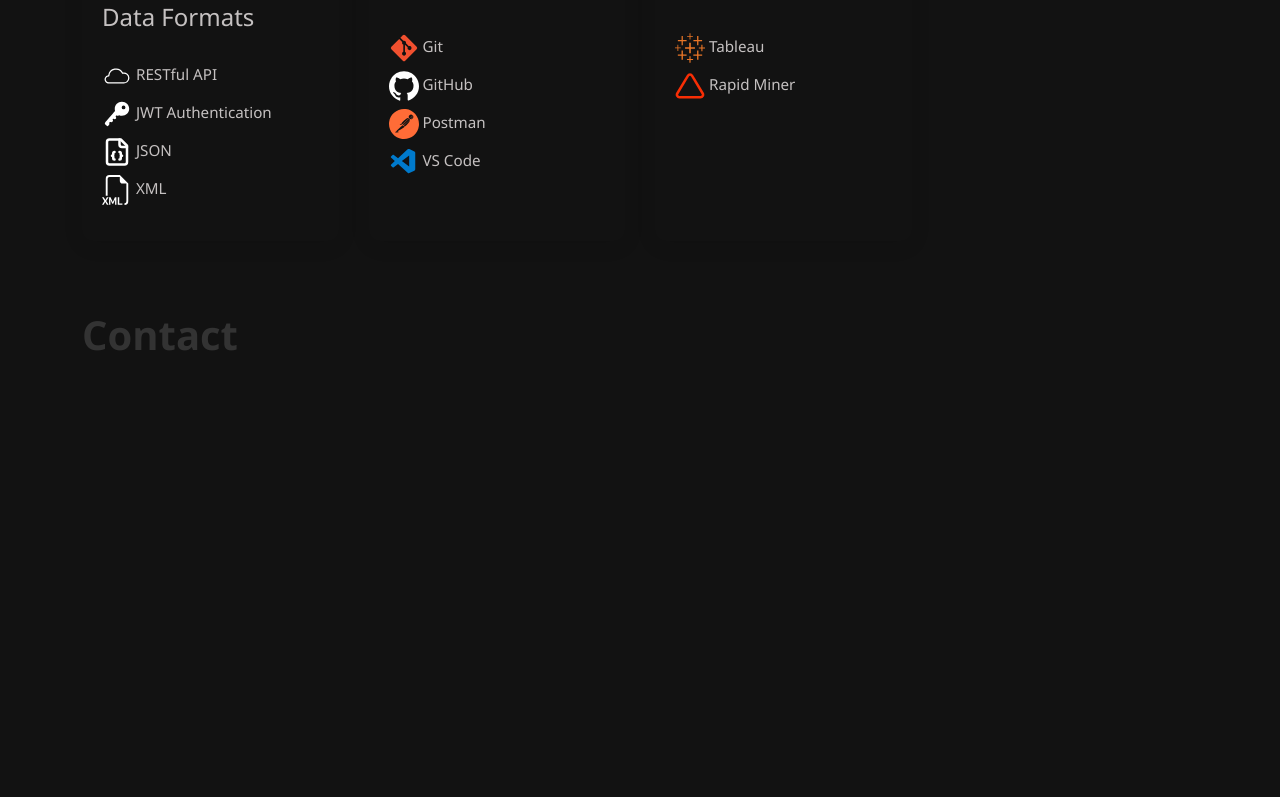
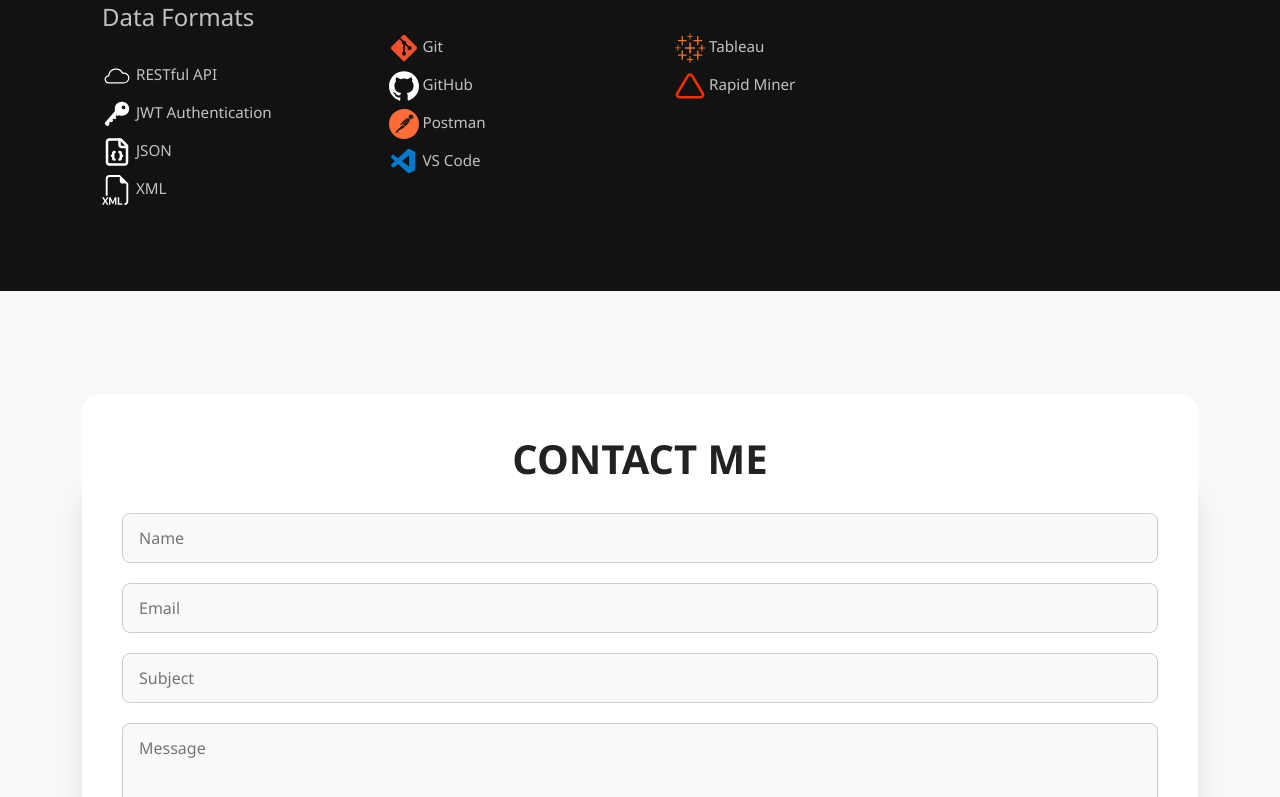
Before and after one commit to AngelikiMt/myPortfolio, a React (Vite) app: page / in a window 1280 px wide. Shown: the part 1955-2752 px from the top of the page. Before the commit the page ends 2334 px from the top, so only its background shows below. Built offline with nearby package versions, Linux system fonts and the light colour scheme.

Commit message:
Adding contact section and editing download my CV button

```diff
--- a/src/components/Banner.jsx
+++ b/src/components/Banner.jsx
@@ -1,8 +1,8 @@
 import { Container, Row, Col } from "react-bootstrap";
-import { BsArrowRightCircle } from "react-icons/bs";
 import myPhoto from '../assets/myPhoto.png';
 import '../components/Banner.css';
 import myCV from '/src/assets/CV-Angeliki_Matta.pdf';
+import { FiDownload } from "react-icons/fi";
 
 const Banner = () => {
 
@@ -15,7 +15,7 @@ const Banner = () => {
                     <h1>Hi, I am Angeliki <br/> Software Developer</h1>
                     <p>I am currently pursuing an MSc in Enterprice Software Systems Development. My professional journey has taken me to a Web Development internship, freelance Web Development work and a wide range of personal projects and online courses that supported built my strong programming fundamentals.<br/><br/>I specialize in both frontend and backend development transforming ideas into functional responsive digital experiences using clean code and modern technologies.</p>
                     <a href={myCV} download target="_blank" rel="noopener noreferrer" className="cv-button">
-                        <button>Get my CV <BsArrowRightCircle size={30}></BsArrowRightCircle></button>
+                        <button>Download my CV <FiDownload size={30} /></button>
                     </a>
                     </Col>
                     <Col xs={12} md={6} xl={5}>
--- a/src/components/Contact.css
+++ b/src/components/Contact.css
@@ -1,11 +1,68 @@
-.constact {
-    text-align: left;
-    background-color: #f9f9f9;
+.contact {
+  display: flex;
+  justify-content: center;
+  align-items: center;
+  min-height: 100vh;
+  background: #f9f9f9;
+  padding: 60px 20px;
 }
 
-.contact h2 {
-    font-size: 2.5rem;
-    margin: 20px 0;
-    color: #333;
-    font-weight: 700;
+.contact-box {
+  background: #ffffff;
+  padding: 40px;
+  border-radius: 16px;
+  box-shadow: 0 100px 30px rgba(0, 0, 0, 0.1);
+  opacity: 0;
+  transform: translateY(30px);
+  transition: all 0.8s ease-in-out;
 }
+
+.contact-box.show {
+  opacity: 1;
+  transform: translateY(0);
+}
+
+.contact-title {
+  text-align: center;
+  margin-bottom: 30px;
+  font-size: 2.5rem;
+  font-weight: 700;
+  color: #222;
+}
+
+.form-group {
+  margin-bottom: 20px;
+}
+
+input,
+textarea {
+  width: 100%;
+  padding: 12px 16px;
+  border: 1px solid #ccc;
+  border-radius: 8px;
+  font-size: 1rem;
+  background-color: #f9f9f9;
+  transition: border-color 0.3s ease;
+}
+
+input:focus,
+textarea:focus {
+  border-color: #ee8ad0;
+  outline: none;
+  background-color: #fff;
+}
+
+.contact-btn {
+  background-color: #ee8ad0;
+  color: #fff;
+  padding: 14px 28px;
+  border: none;
+  border-radius: 8px;
+  font-size: 1rem;
+  cursor: pointer;
+  transition: background-color 0.3s ease;
+}
+
+.contact-btn:hover {
+  background-color: #ee5bc2;
+}
--- a/src/components/Contact.jsx
+++ b/src/components/Contact.jsx
@@ -1,18 +1,69 @@
 import { Container, Row, Col } from "react-bootstrap";
 import '../components/Contact.css';
+import { useState } from "react";
+import TrackVisibility from 'react-on-screen';
 
 const Contact = () => {
+    const [formData, setFormData] = useState({
+        name: '',
+        email: '',
+        subject: '',
+        message: ''
+    });
+
+    const [status, setStatus] = useState('');
+
+    const handleChange = (e) => {
+        setFormData({ ...formData, [e.target.name]: e.target.value });
+    };
+
+    const handleSubmit = async (e) => {
+        e.preventDefault();
+        setStatus('Sending...');
+
+        try {
+            const response = await fetch("http://localhost:5173/contact", {
+                method: 'POST',
+                headers: { ' Content-Type': 'application/json' },
+                body: JSON.stringify(formData)
+            });
+
+            const result = await respomse.json();
+            if (result.code === 200) {
+                setStatus('Message sent successfully!');
+                setFormData({ name: '', email: '', subject: '', message: '' });
+            } else {
+                setStatus('Something went wrong. Try again later.');
+            }
+        } catch (error) {
+            setStatus('Error sending message.');
+        }
+    };
+
     return (
-        <section className="contact" id="contact">
+       <section className="contact" id="contact">
             <Container>
-                <Row>
-                    <Col>
-                        <h2>Contact</h2>
-                    </Col>
+                <Row className="justify-content-center">
+                    <TrackVisibility>
+                        {({ isVisible }) => (
+                            <div className={`contact-box ${isVisible ? "show" : ""}`}>
+                                <h2 className="contact-title">CONTACT ME</h2>
+                                <form onSubmit={handleSubmit}>
+                                    <input type="text" class="form-group" name="name" placeholder="Name" value={formData.name} onChange={handleChange} required />
+                                    <input type="email" class="form-group" name="email" placeholder="Email" value={formData.email} onChange={handleChange} required />
+                                    <input type="text" class="form-group" name="subject" placeholder="Subject" value={formData.subject} onChange={handleChange} required />
+                                    <textarea class="form-group" name="message" placeholder="Message" rows="6" value={formData.message} onChange={handleChange} required ></textarea>
+                                    <button class="contact-btn" type="submit" className="send-btn">Send Message</button>
+                                    {status && <p className="status">{status}</p>}
+                                </form>
+                            </div>
+                        )}
+                    </TrackVisibility>
                 </Row>
             </Container>
-        </section>
-    );
+         </section>
+
+        );
 }
 
 export default Contact;
--- a/src/components/Projects.css
+++ b/src/components/Projects.css
@@ -66,5 +66,5 @@
 
 .proj-imgbx:hover {
     transform: translateY(-5px);
-    box-shadow: 0 8px 30px rgba(0, 0, 0, 0.15);
+    box-shadow: 0 50px 30px rgba(0, 0, 0, 0.1);
 }
```
